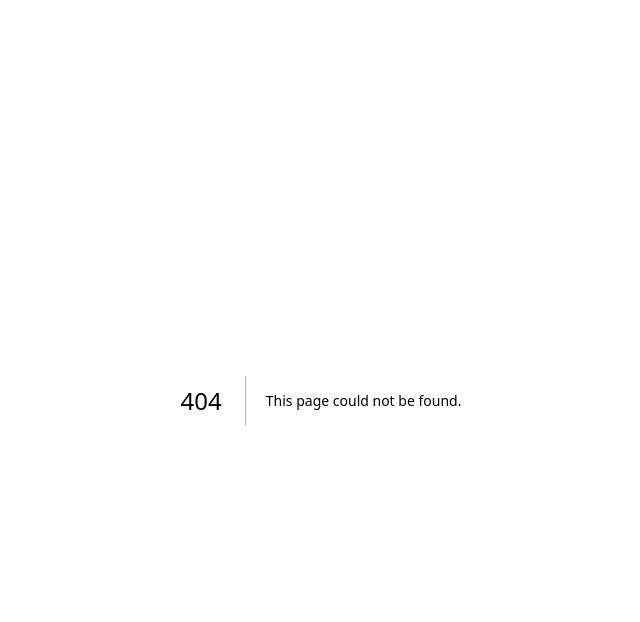
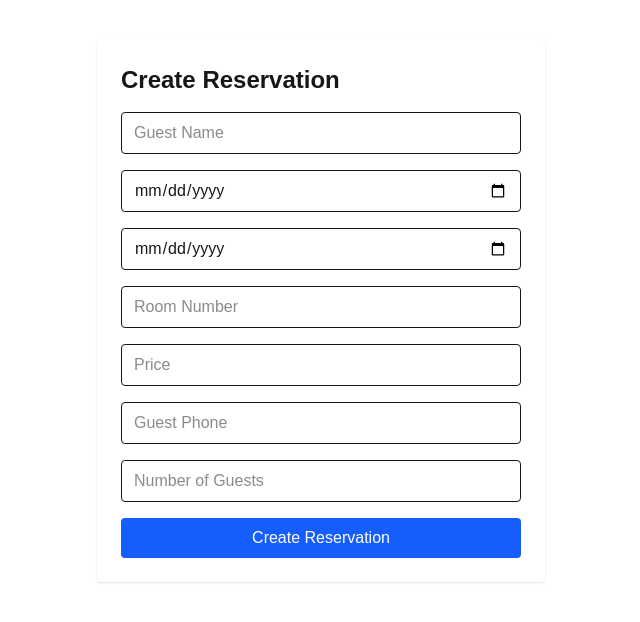
Before and after one commit to juanesriosg/booking-app, a Next.js app: page /new-reservation in a window 1280 px wide. Before the commit this address had no page. Shown: the top 622 px of the page, without its empty margins (319-959 px from the left). Built offline with nearby package versions, Linux system fonts and the light colour scheme.

Commit message:
initial commit

```diff
--- /dev/null
+++ b/src/app/api/reservations/route.ts
@@ -0,0 +1,45 @@
+import { NextRequest, NextResponse } from 'next/server';
+import { createClient } from '@supabase/supabase-js';
+import { Reservation } from '@/types/reservation';
+
+const supabase = createClient(
+  process.env.NEXT_PUBLIC_SUPABASE_URL!,
+  process.env.NEXT_PUBLIC_SUPABASE_ANON_KEY!
+);
+
+export async function GET() {
+  const { data, error } = await supabase
+    .from('reservations')
+    .select('*')
+    .order('entry_date', { ascending: true });
+
+  if (error) {
+    return NextResponse.json({ error: error.message }, { status: 500 });
+  }
+  return NextResponse.json(data);
+}
+
+export async function POST(req: NextRequest) {
+  const body = await req.json();
+  const reservation: Omit<Reservation, 'id' | 'creationDate'> = body;
+
+  const { data, error } = await supabase
+    .from('reservations')
+    .insert([
+      {
+        guest_name: reservation.guestName,
+        entry_date: reservation.entryDate,
+        checkout_date: reservation.checkoutDate,
+        room_number: reservation.roomNumber,
+        price: reservation.price,
+        guest_phone: reservation.guestPhone,
+        guest_count: reservation.guestCount,
+      },
+    ])
+    .select();
+
+  if (error) {
+    return NextResponse.json({ error: error.message }, { status: 500 });
+  }
+  return NextResponse.json(data[0], { status: 201 });
+}
--- /dev/null
+++ b/src/app/new-reservation/page.tsx
@@ -0,0 +1,139 @@
+"use client";
+
+import { useState } from "react";
+
+export default function NewReservationPage() {
+  const [form, setForm] = useState({
+    guestName: "",
+    entryDate: "",
+    checkoutDate: "",
+    roomNumber: "",
+    price: "",
+    guestPhone: "",
+    guestCount: "",
+  });
+  const [loading, setLoading] = useState(false);
+  const [success, setSuccess] = useState("");
+  const [error, setError] = useState("");
+
+  const handleChange = (e: React.ChangeEvent<HTMLInputElement>) => {
+    setForm({ ...form, [e.target.name]: e.target.value });
+  };
+
+  const handleSubmit = async (e: React.FormEvent) => {
+    e.preventDefault();
+    setLoading(true);
+    setSuccess("");
+    setError("");
+    try {
+      const res = await fetch("/api/reservations", {
+        method: "POST",
+        headers: { "Content-Type": "application/json" },
+        body: JSON.stringify({
+          guestName: form.guestName,
+          entryDate: form.entryDate,
+          checkoutDate: form.checkoutDate,
+          roomNumber: form.roomNumber,
+          price: Number(form.price),
+          guestPhone: form.guestPhone,
+          guestCount: Number(form.guestCount),
+        }),
+      });
+      if (!res.ok) throw new Error("Error creating reservation");
+      setSuccess("Reservation created!");
+      setForm({
+        guestName: "",
+        entryDate: "",
+        checkoutDate: "",
+        roomNumber: "",
+        price: "",
+        guestPhone: "",
+        guestCount: "",
+      });
+    } catch (err: any) {
+      setError(err.message || "Unknown error");
+    } finally {
+      setLoading(false);
+    }
+  };
+
+  return (
+    <div className="max-w-md mx-auto mt-10 p-6 bg-white rounded shadow">
+      <h1 className="text-2xl font-bold mb-4">Create Reservation</h1>
+      <form onSubmit={handleSubmit} className="space-y-4">
+        <input
+          name="guestName"
+          placeholder="Guest Name"
+          value={form.guestName}
+          onChange={handleChange}
+          required
+          className="w-full border px-3 py-2 rounded"
+        />
+        <input
+          name="entryDate"
+          type="date"
+          placeholder="Entry Date"
+          value={form.entryDate}
+          onChange={handleChange}
+          required
+          className="w-full border px-3 py-2 rounded"
+        />
+        <input
+          name="checkoutDate"
+          type="date"
+          placeholder="Checkout Date"
+          value={form.checkoutDate}
+          onChange={handleChange}
+          required
+          className="w-full border px-3 py-2 rounded"
+        />
+        <input
+          name="roomNumber"
+          placeholder="Room Number"
+          value={form.roomNumber}
+          onChange={handleChange}
+          required
+          className="w-full border px-3 py-2 rounded"
+        />
+        <input
+          name="price"
+          type="number"
+          placeholder="Price"
+          value={form.price}
+          onChange={handleChange}
+          required
+          min="0"
+          step="0.01"
+          className="w-full border px-3 py-2 rounded"
+        />
+        <input
+          name="guestPhone"
+          placeholder="Guest Phone"
+          value={form.guestPhone}
+          onChange={handleChange}
+          required
+          className="w-full border px-3 py-2 rounded"
+        />
+        <input
+          name="guestCount"
+          type="number"
+          placeholder="Number of Guests"
+          value={form.guestCount}
+          onChange={handleChange}
+          required
+          min="1"
+          className="w-full border px-3 py-2 rounded"
+        />
+        <button
+          type="submit"
+          disabled={loading}
+          className="w-full bg-blue-600 text-white py-2 rounded hover:bg-blue-700 disabled:opacity-50"
+        >
+          {loading ? "Saving..." : "Create Reservation"}
+        </button>
+        {success && <div className="text-green-600">{success}</div>}
+        {error && <div className="text-red-600">{error}</div>}
+      </form>
+    </div>
+  );
+}
--- a/src/app/page.tsx
+++ b/src/app/page.tsx
@@ -1,6 +1,32 @@
+"use client";
+
+import { useEffect, useState } from "react";
 import Image from "next/image";
+import { Reservation } from "@/types/reservation";
 
 export default function Home() {
+  const [reservations, setReservations] = useState<Reservation[]>([]);
+  const [loading, setLoading] = useState(true);
+  const [error, setError] = useState("");
+
+  useEffect(() => {
+    const fetchReservations = async () => {
+      setLoading(true);
+      setError("");
+      try {
+        const res = await fetch("/api/reservations");
+        if (!res.ok) throw new Error("Failed to fetch reservations");
+        const data = await res.json();
+        setReservations(data);
+      } catch (err: any) {
+        setError(err.message || "Unknown error");
+      } finally {
+        setLoading(false);
+      }
+    };
+    fetchReservations();
+  }, []);
+
   return (
     <div className="grid grid-rows-[20px_1fr_20px] items-center justify-items-center min-h-screen p-8 pb-20 gap-16 sm:p-20 font-[family-name:var(--font-geist-sans)]">
       <main className="flex flex-col gap-[32px] row-start-2 items-center sm:items-start">
@@ -98,6 +124,46 @@ export default function Home() {
           Go to nextjs.org →
         </a>
       </footer>
+      <div className="max-w-3xl mx-auto mt-10 p-6 bg-white rounded shadow">
+        <h1 className="text-2xl font-bold mb-4">All Reservations</h1>
+        {loading && <div>Loading...</div>}
+        {error && <div className="text-red-600">{error}</div>}
+        {!loading && !error && reservations.length === 0 && (
+          <div>No reservations found.</div>
+        )}
+        {!loading && !error && reservations.length > 0 && (
+          <table className="w-full border-collapse">
+            <thead>
+              <tr className="bg-gray-100">
+                <th className="border px-2 py-1">Guest</th>
+                <th className="border px-2 py-1">Room</th>
+                <th className="border px-2 py-1">Entry</th>
+                <th className="border px-2 py-1">Checkout</th>
+                <th className="border px-2 py-1">Guests</th>
+                <th className="border px-2 py-1">Phone</th>
+                <th className="border px-2 py-1">Price</th>
+                <th className="border px-2 py-1">Created</th>
+              </tr>
+            </thead>
+            <tbody>
+              {reservations.map((r) => (
+                <tr key={r.id}>
+                  <td className="border px-2 py-1">{r.guestName}</td>
+                  <td className="border px-2 py-1">{r.roomNumber}</td>
+                  <td className="border px-2 py-1">{r.entryDate}</td>
+                  <td className="border px-2 py-1">{r.checkoutDate}</td>
+                  <td className="border px-2 py-1">{r.guestCount}</td>
+                  <td className="border px-2 py-1">{r.guestPhone}</td>
+                  <td className="border px-2 py-1">${r.price.toFixed(2)}</td>
+                  <td className="border px-2 py-1">
+                    {new Date(r.creationDate).toLocaleString()}
+                  </td>
+                </tr>
+              ))}
+            </tbody>
+          </table>
+        )}
+      </div>
     </div>
   );
 }
--- /dev/null
+++ b/src/types/reservation.ts
@@ -0,0 +1,11 @@
+export interface Reservation {
+  id: string;
+  guestName: string;
+  entryDate: string; // ISO date string
+  checkoutDate: string; // ISO date string
+  creationDate: string; // ISO date string
+  roomNumber: string;
+  price: number;
+  guestPhone: string;
+  guestCount: number;
+}
```
Also changed, not shown: 1 other file (tests, documents, lock files or other folders).
